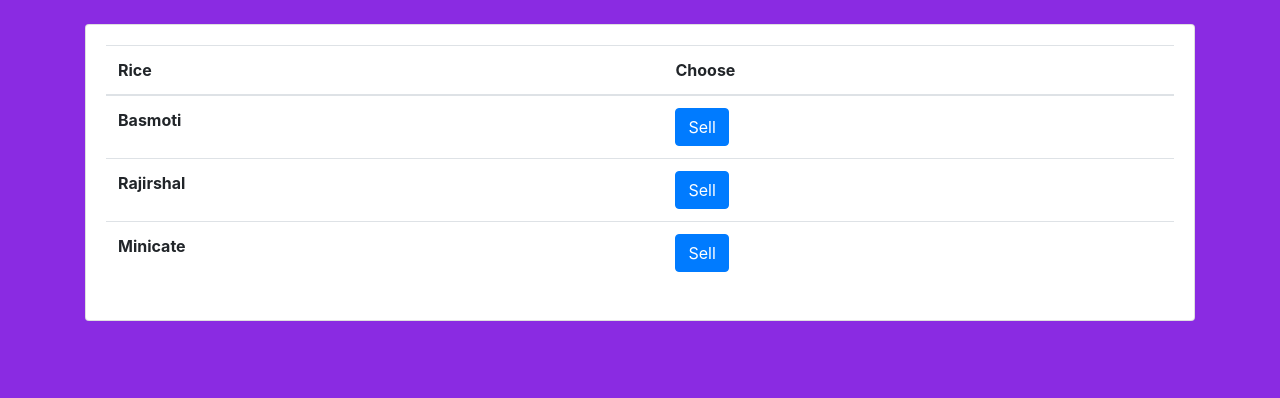
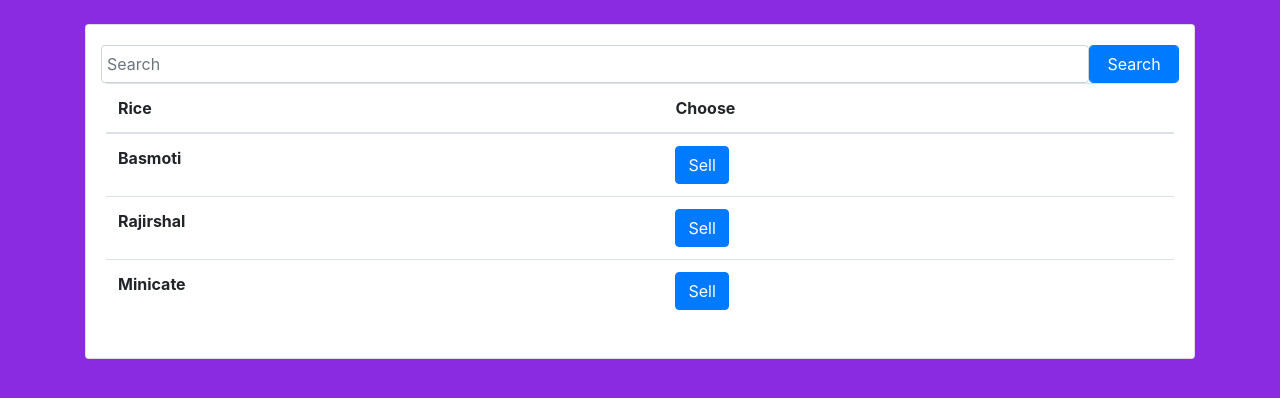
Before and after one commit to Rev-namdas/chal, a Django app: page /sell/ in a window 1280 px wide. Shown: the part 56-454 px from the top of the page. Run offline with Django 3.2, Linux system fonts and the light colour scheme; data comes from the database, SQL or seed files in the repository; both versions use the stored data as it was after the commit; some libraries are stand-ins or nearby versions.

Commit message:
stockresult problem solved, search added on product sell

```diff
--- a/addstock/views.py
+++ b/addstock/views.py
@@ -64,9 +64,8 @@ def stockresult(request, sid):
     remainbosta     = totalbosta - sellbosta
 
     remaining.ramount = remainamount
-    remaining.save()
+    remaining.rbosta = remainbosta
 
-    remaining.rbosta = remainbosta
     remaining.save()
 
     return render(request, 'stockresult.html',
@@ -84,7 +83,7 @@ def sellstock(request, sid):
         bosta = request.POST['bosta']
         price = request.POST['price']
 
-        sell = sellStockModel(pk=sid, customer = name, rice = products.product, amount = amount, bosta = bosta, time = datetime.datetime.now(), price = price)
+        sell = sellStockModel(customer = name, rice = products.product, amount = amount, bosta = bosta, time = datetime.datetime.now(), price = price)
 
         if sell is not None:
             sell.save()
@@ -96,7 +95,6 @@ def sellstock(request, sid):
 
             if remaining is not None:
                 remaining.save()
-                remaining.refresh_from_db()
                 return redirect('stocks')
 
     return render(request, 'sellstock.html', {'products' : products, 'remain' : remain})
@@ -105,7 +103,14 @@ def sellstock(request, sid):
 def sell(request):
     products = productsModel.objects.all()
 
-    return render(request, 'sell.html', {'products' : products})
+    if request.method == 'POST':
+        searched = request.POST['search']
+    else:
+        searched = ''
+
+    searchedproducts = productsModel.objects.filter(product__contains = searched)
+
+    return render(request, 'sell.html', {'products' : products, 'searchedproducts' : searchedproducts})
 
 
 def addproduct(request):
--- a/templates/base.html
+++ b/templates/base.html
@@ -13,7 +13,6 @@
     <link href="https://stackpath.bootstrapcdn.com/font-awesome/4.7.0/css/font-awesome.min.css" rel="stylesheet" integrity="sha384-wvfXpqpZZVQGK6TAh5PVlGOfQNHSoD2xbE+QkPxCAFlNEevoEH3Sl0sibVcOQVnN" crossorigin="anonymous">
     <script src="https://kit.fontawesome.com/ecaf7f55b9.js" crossorigin="anonymous"></script>
     <link rel="stylesheet" href="{% static 'css/base.css' %}" type="text/css">
-
     <title>CHAL</title>
 </head>
 
--- a/templates/sell.html
+++ b/templates/sell.html
@@ -20,6 +20,14 @@
     <div class="container">
         <div class="card" style="width: 100%">
             <div class="card-body">
+
+                <form method="POST"> {% csrf_token %}
+                    <div class="form-row">
+                        <input name="search" class="form-control col-md-11" type="text" placeholder="Search">
+                        <button type="submit" class="form-control btn btn-primary col-md-1">Search</button>
+                    </div>
+                </form>
+
                 <table class="table table-hover">
                     <thead>
                     <tr>
@@ -28,13 +36,21 @@
                     </tr>
                     </thead>
                     <tbody>
-
+                        {% if searchedproducts %}
+                            {% for each in searchedproducts %}
+                                <tr>
+                                    <th scope="row">{{ each.product }}</th>
+                                    <td><a href="{% url 'sellstock' each.id %}" class="btn btn-primary">Sell</a></td>
+                                </tr>
+                            {% endfor %}
+                        {% else %}
                             {% for each in products %}
                                 <tr>
                                     <th scope="row">{{ each.product }}</th>
                                     <td><a href="{% url 'sellstock' each.id %}" class="btn btn-primary">Sell</a></td>
                                 </tr>
                             {% endfor %}
+                        {% endif %}
 
 
 
--- a/templates/stockresult.html
+++ b/templates/stockresult.html
@@ -61,7 +61,7 @@
                     <tbody>
 
                         {% for eachstock in stocks %}
-                            {% if eachstock.rice == products.product%}
+                            {% if eachstock.rice == products.product %}
                                 <tr>
                                     <th scope="row">{{ eachstock.rice }}</th>
                                     <td>{{ eachstock.stockedby }}</td>
```
Also changed, not shown: db.sqlite3. Lines whose indentation alone changed are shown as unchanged.
